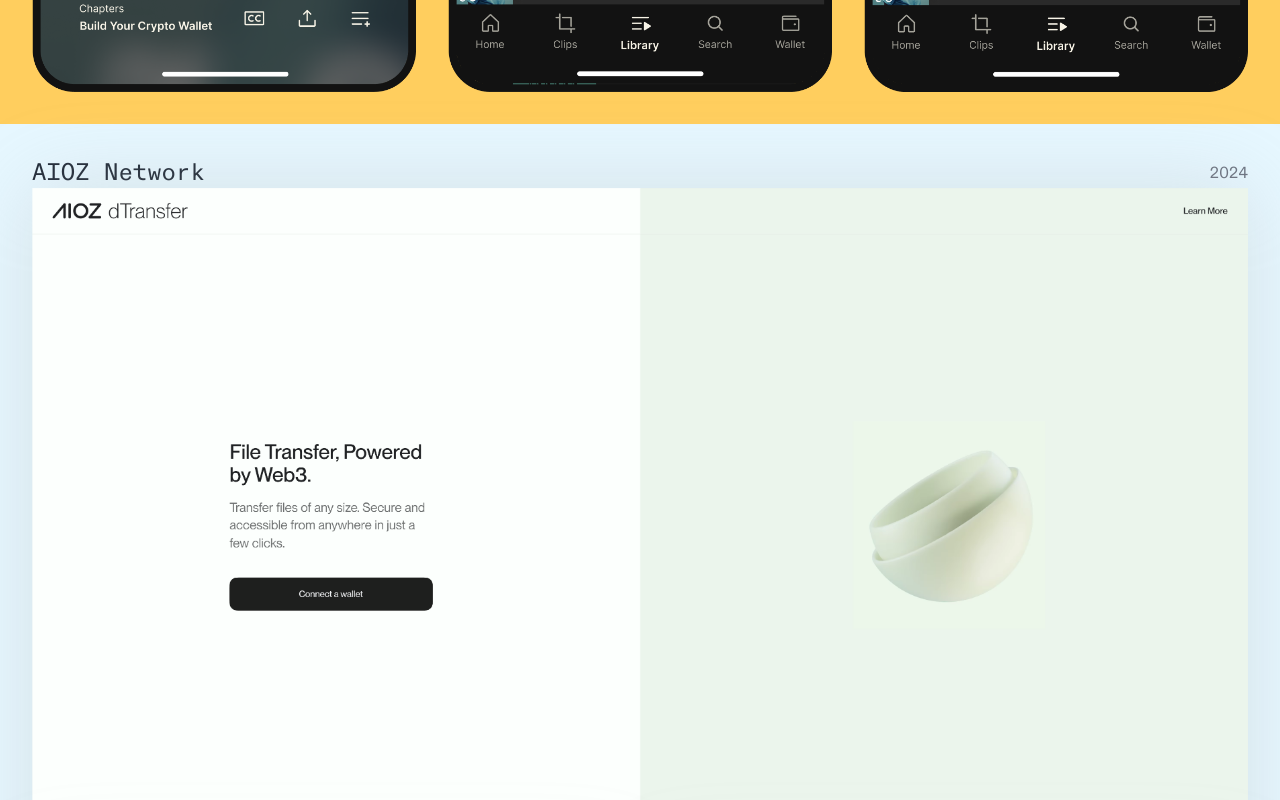
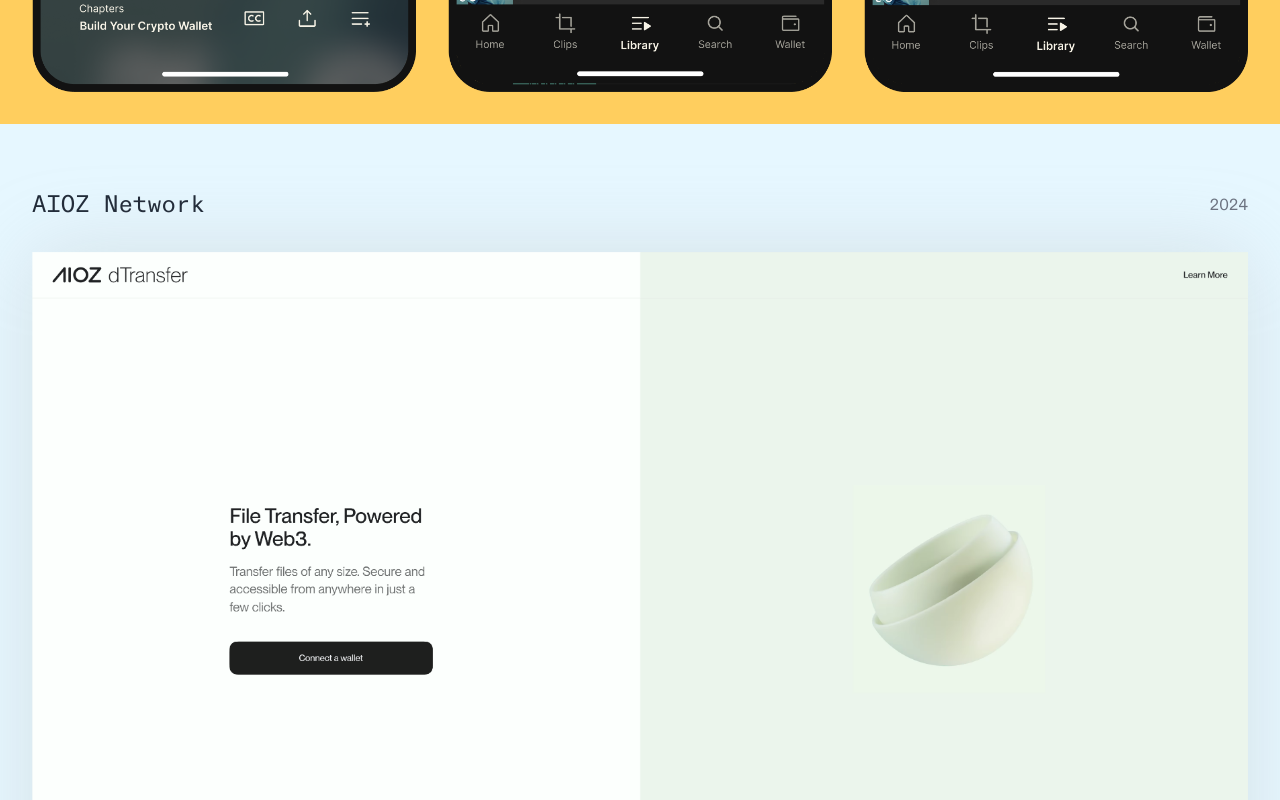
Before and after one commit to skip5this/portfolio, a React app: page / in a window 1280 px wide. Shown: the part 2560-3360 px from the top of the page. Built offline with nearby package versions, Linux system fonts and the light colour scheme; the HTML template or start-up script is replaced by a standard one.

Commit message:
Refine AIOZ Network section spacing: Add 64px top/bottom padding and adjust image row gap to 32px

```diff
--- a/src/components/DesktopProjectFeature.tsx
+++ b/src/components/DesktopProjectFeature.tsx
@@ -14,7 +14,7 @@
   backgroundColor,
 }) => {
   return (
-    <section className={`${backgroundColor} py-8`}>
+    <section className={`${backgroundColor} pt-16 pb-16 space-y-8`}>
       {/* Title container - matches ProjectFeature exactly */}
       <div className="max-w-7xl mx-auto px-4 md:px-8">
         <div className="flex justify-between items-center">
@@ -36,7 +36,7 @@
       </div>
 
       {/* Bottom two images */}
-      <div className="max-w-7xl mx-auto px-4 md:px-8 mt-8">
+      <div className="max-w-7xl mx-auto px-4 md:px-8">
         <div className="grid grid-cols-1 md:grid-cols-2 gap-8">
           {images.slice(1).map((image, index) => (
             <div key={index} className="relative">
```
